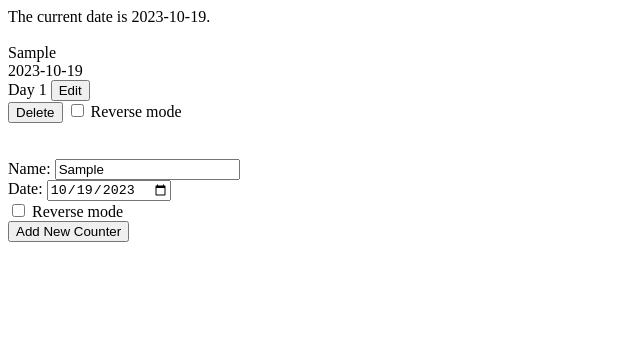
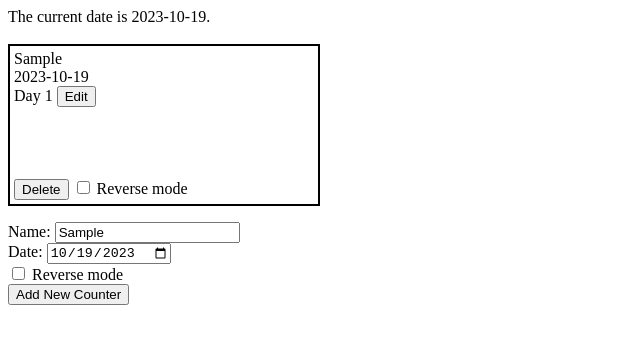
Before and after one commit to Buck4437/day-counter, a website: page docs/index.html in a window 1280 px wide. Both pictures are taken after typing "Sample" into the empty fields and a click on the button "Add New Counter". Shown: the whole page, without its empty margins (0-640 px from the left). Drawn offline with Linux system fonts and the light colour scheme.

Commit message:
Slight UI update

```diff
--- a/docs/index.html
+++ b/docs/index.html
@@ -7,10 +7,9 @@
     <body>
         <div id="app">
             The current date is {{currentDateStr}}.<br><br>
-            <div class="counters-list">
+            <div class="day-counter-list">
                 <div v-for="(counter, i) in userProfile.counter">
                     <day-counter :counter="counter" :now="currentDate" @update="updateCounter(i, $event)"></day-counter>
-                    <br><br>
                 </div>
             </div>
             Name: <input v-model="inputModel.name" placeholder="New Counter"><br>
--- a/docs/javascript/index.js
+++ b/docs/javascript/index.js
@@ -102,7 +102,7 @@ Vue.component("day-counter", {
         }
     },
     template: `
-    <div>
+    <div class="day-counter">
         <div v-if="isEditMode">
             <input v-model="inputModel.name" placeholder="New Counter"><br>
             <input type="date" v-model="inputModel.date" min="1970-01-01"><br>
@@ -116,8 +116,10 @@ Vue.component("day-counter", {
             {{daysText(counter.date, counter.reverse)}}
             <button @click="edit">Edit</button>
         </div>
-        <button @click="deleteCounter(i)">Delete</button>
-        <input type="checkbox" v-model="counter.reverse"> Reverse mode
+        <div>
+            <button @click="deleteCounter(i)">Delete</button>
+            <input type="checkbox" v-model="counter.reverse"> Reverse mode
+        </div>
     </div>`
 });
 
--- a/docs/stylesheets/styles.css
+++ b/docs/stylesheets/styles.css
@@ -0,0 +1,17 @@
+.day-counter-list {
+    display: flex;
+    flex-direction: row;
+    flex-wrap: wrap;
+}
+
+.day-counter {
+    width: 300px;
+    min-height: 150px;
+    margin: 0 16px 16px 0;
+    border: 2px solid black;
+    padding: 4px;
+
+    display: flex;
+    flex-direction: column;
+    justify-content: space-between;
+}
```
